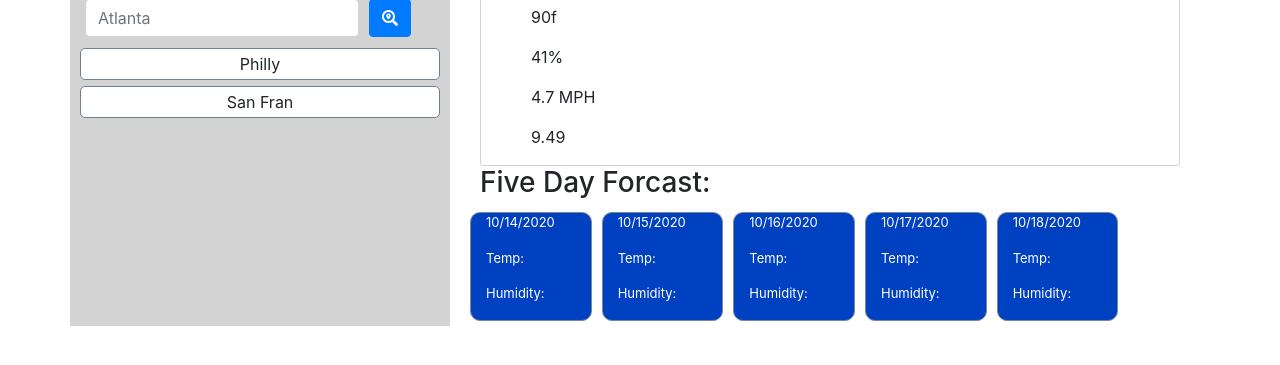
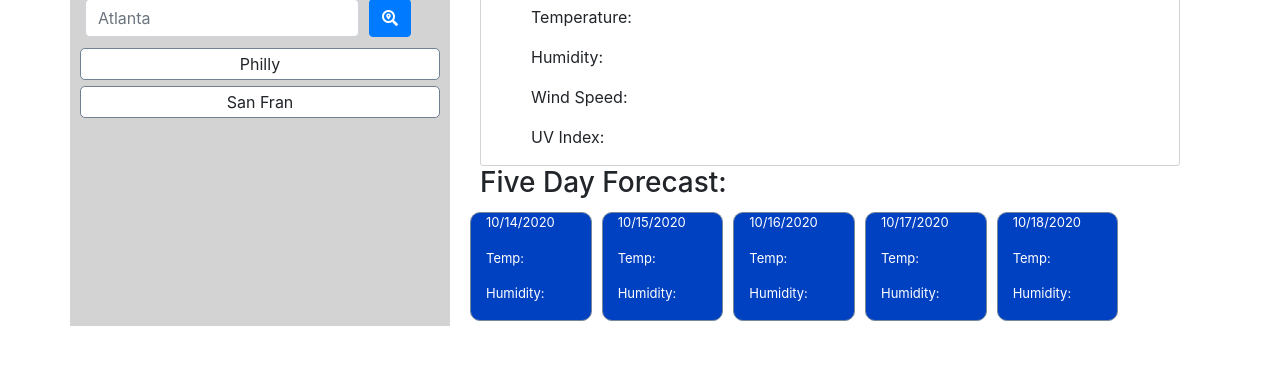
Before and after one commit to bcshanken/WeatherApp, a plain HTML site: page index.html in a window 1280 px wide. Shown: the part 151-516 px from the top of the page. Drawn offline with nearby package versions, Linux system fonts and the light colour scheme.

Commit message:
honestly not sure what i am adding, i was too tired working on it last night. I am hoping this fixes the issues i have with the deployed version.

```diff
--- a/Assets/Java/script.js
+++ b/Assets/Java/script.js
@@ -61,7 +61,7 @@ $(document).ready(function () {
         $("#temperature").text("Temperature: " + selectedCityTemp + " F");
         $("#humidity").text("Humidity: " + selectedCityHumidity + " %");
         $("#windSpeed").text("Wind Speed: " + selectedCityWindSpeed + " mph");
-        $("#uv").text("UV index: " + selectedCityUv);
+        $("#uv").text("UV Index: " + selectedCityUv);
       });
     });
   }
--- a/index.html
+++ b/index.html
@@ -1,8 +1,5 @@
 <!DOCTYPE html>
-<!--[if lt IE 7]>      <html class="no-js lt-ie9 lt-ie8 lt-ie7"> <![endif]-->
-<!--[if IE 7]>         <html class="no-js lt-ie9 lt-ie8"> <![endif]-->
-<!--[if IE 8]>         <html class="no-js lt-ie9"> <![endif]-->
-<!--[if gt IE 8]>      <html class="no-js"> <!--<![endif]-->
+
 <html>
   <head>
     <meta charset="utf-8" />
@@ -65,15 +62,15 @@
           <div id="cityDisplay">
             <h2 id=cityDisplayed>Select a City or type a new one in</h2>
             <ul>
-              <p id="temperature">90f</p>
-              <p id="humidity">41%</p>
-              <p id="windSpeed">4.7 MPH</p>
-              <p id="uv">9.49</p>
+              <p id="temperature">Temperature:</p>
+              <p id="humidity">Humidity:</p>
+              <p id="windSpeed">Wind Speed: </p>
+              <p id="uv">UV Index: </p>
             </ul>
           </div>
 
           <div class="row" id="fiveDay">
-            <h3>Five Day Forcast:</h3>
+            <h3>Five Day Forecast:</h3>
           </div>
           <div class="row">
             <div class="col-sm-2" id="forcastCard">
```
